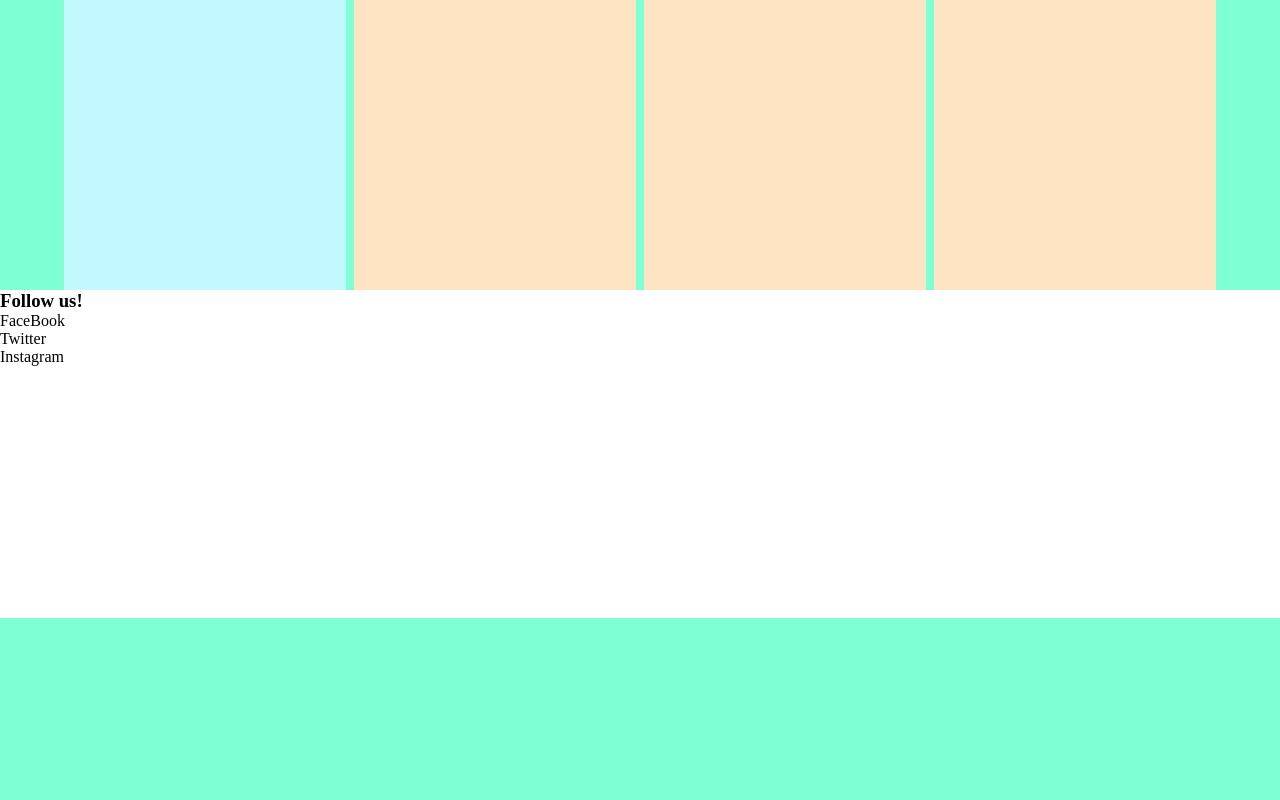
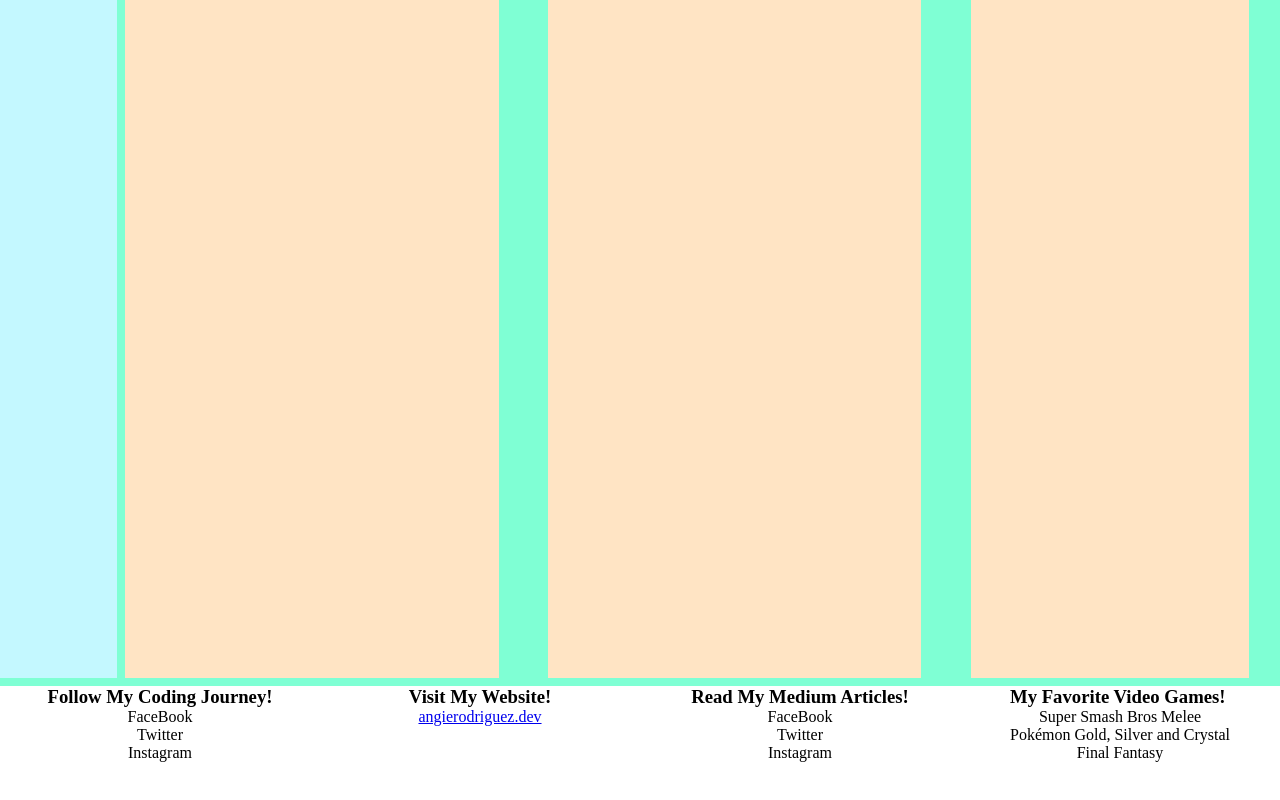
Before and after one commit to ARodriguezHacks/vanillajs-game-dashboard, a plain HTML site: page index.html in a window 1280 px wide. Shown: the part 608-1408 px from the top of the page. Before the commit the page ends 1226 px from the top, so only its background shows below. Drawn offline with Linux system fonts and the light colour scheme.

Commit message:
Updates to grid layout

```diff
--- a/index.html
+++ b/index.html
@@ -14,24 +14,26 @@
   </head>
 
   <body class="app" id="app">
+    <div class="app-container">
       <header id="header" class="header">
-      <nav id="nav" class="nav">
+        <nav id="nav" class="nav nav-header">
           <ul class="nav-list">
             <li class="nav-list__item">JS Game-1</li>
             <li class="nav-list__item">About</li>
           </ul>
         </nav>
         <div class="header-title">
-        <h1>Welcome Game Pals!</h1>
+          <h1>Welcome to Game Pals!</h1>
         </div>
       </header>
 
-    <main id="main" class="main">
       <aside class="aside">
         <div>
           <h2>Subscribe to Newsletter!</h2>
         </div>
       </aside>
+
+      <main id="main" class="main">
         <section class="section section-1">
           Section 1
         </section>
@@ -44,15 +46,40 @@
       </main>
 
       <footer id="footer" class="footer">
-      <nav>
-        <h3>Follow us!</h3>
+        <nav class="nav nav-footer" id="nav-footer">
+          <section class="nav-footer-section nav-footer__social-media">
+            <h3>Follow My Coding Journey!</h3>
             <ul>
               <li>FaceBook</li>
               <li>Twitter</li>
               <li>Instagram</li>
             </ul>
+          </section>
+          <section class="nav-footer-section nav-footer__personal-website">
+            <h3>Visit My Website!</h3>
+            <ul>
+              <li><a href="www.angierodriguez.dev" target="_blank">angierodriguez.dev</a></li>
+            </ul>
+          </section>
+          <section class="nav-footer-section nav-footer__blog">
+            <h3>Read My Medium Articles!</h3>
+            <ul>
+              <li>FaceBook</li>
+              <li>Twitter</li>
+              <li>Instagram</li>
+            </ul>
+          </section>
+          <section class="nav-footer-section nav-footer__favorite-games">
+            <h3>My Favorite Video Games!</h3>
+            <ul>
+              <li>Super Smash Bros Melee</li>
+              <li>Pokémon Gold, Silver and Crystal</li>
+              <li>Final Fantasy</li>
+            </ul>
+          </section>
         </nav>
       </footer>
+    </div>
   </body>
 
 </html>
--- a/styles.css
+++ b/styles.css
@@ -14,20 +14,28 @@ body {
   background-color: aquamarine;
 }
 
-.app .header {
+.app-container {
+  display: grid;
+  grid-template-columns: repeat(12, 1fr);
+  grid-template-rows: repeat(3, 1fr);
+  gap: 0.5rem;
+}
+
+.header {
   background-image: linear-gradient(rgba(0, 0, 0, 0.5), rgba(0, 0, 0, 0.5)),
     url("./assets/switch_mario_kart.jpeg");
   background-origin: border-box;
   background-position: center;
   min-height: 50vh;
+  grid-column: 2/13;
+  grid-row: 1/2;
 }
 
 .header > * {
   color: #fff;
 }
 
-.header .nav,
-.main {
+.header .nav-header {
   max-width: 90vw;
   margin: 0 auto;
 }
@@ -60,56 +68,70 @@ div.header-title h1 {
   transform: translateY(30%);
 }
 
+/* Sider */
+.aside {
+  grid-column: 1/2;
+  grid-row: 1/6;
+  background-color: rgb(196, 248, 255);
+}
+
 /* Main */
 .main {
+  min-height: 60vh;
   display: grid;
-  grid-template-columns: repeat(12, 1fr);
-  grid-template-rows: repeat(4, 1fr);
+  grid-column: 2/13;
+  grid-row: 2/6;
+  grid-template-columns: subgrid;
+  grid-template-rows: 1fr;
   gap: 0.5rem;
-  min-height: 60vh;
 }
 
 .main .section::before {
   content: "\1F49C";
 }
 
-.aside {
-  grid-column: 1/4;
-  grid-row: 1/5;
-  background-color: rgb(196, 248, 255);
-}
-
 .section {
   background-color: bisque;
+  max-width: 90%;
 }
 
 .section-1 {
-  grid-column-start: 4;
-  grid-column-end: 7;
+  grid-column-start: 1;
+  grid-column-end: 5;
   grid-row-start: 1;
-  grid-row-end: 5;
+  grid-row-end: 2;
 }
 
 .section-2 {
-  grid-column-start: 7;
-  grid-column-end: 10;
+  grid-column-start: 5;
+  grid-column-end: 9;
   grid-row-start: 1;
-  grid-row-end: 5;
+  grid-row-end: 2;
 }
 
 .section-3 {
-  grid-column-start: 10;
+  grid-column-start: 9;
   grid-column-end: 13;
   grid-row-start: 1;
-  grid-row-end: 5;
+  grid-row-end: 2;
 }
 
 /* Footer */
 .footer {
-  display: grid;
-  grid-template-columns: repeat(12, 1fr);
-  grid-template-rows: repeat(4, 1fr);
-  gap: 0.5rem;
   background-color: #fff;
   min-height: 40vh;
+  grid-column: 1/13;
+  grid-row: 6/7;
 }
+
+.footer .nav-footer {
+  display: grid;
+  grid-template-columns: repeat(4, 1fr);
+  grid-template-rows: 1fr;
+  justify-items: center;
+}
+
+.footer .nav-footer .nav-footer-section ul {
+  list-style: none;
+  text-align: center;
+}
```
Lines whose indentation alone changed are shown as unchanged.
